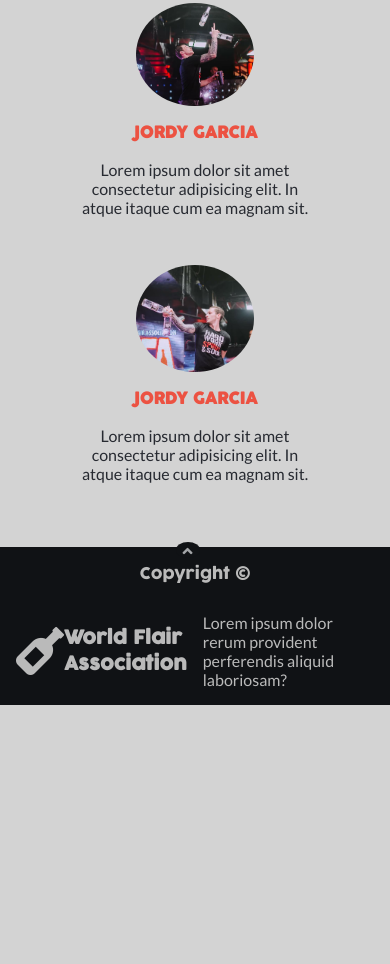
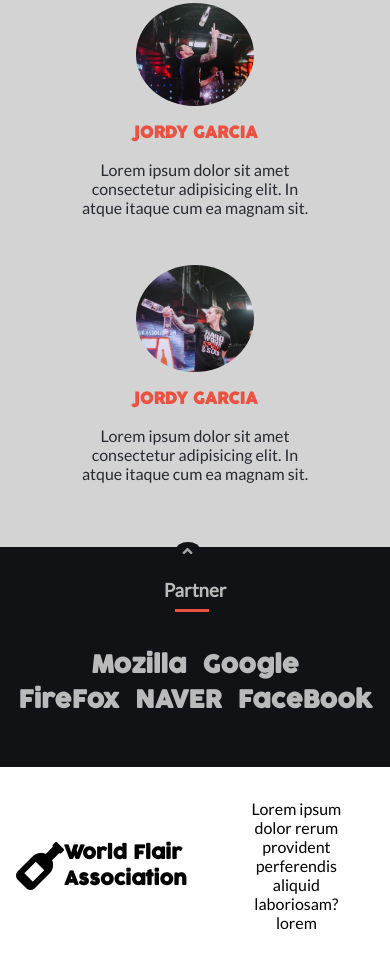
Before and after one commit to garciajordy/WFA-Conference-Platform, a plain HTML site: page about.html in a window 390 px wide. Shown: the part 1333-2297 px from the top of the page. Before the commit the page ends 2038 px from the top, so only its background shows below. Drawn offline with Linux system fonts and the light colour scheme.

Commit message:
Add extra footer with partners like requested and add styling for responsiveness

```diff
--- a/about.html
+++ b/about.html
@@ -103,17 +103,38 @@
         </div>
     </main>
     <footer>
+        <div class="top-footer">
             <div class="arrow-con">
                 <a href="#"><i class="fas fa-angle-up fa-1x"></i></a>
             </div>
-        <div class="top-footer">Copyright &copy; </div>
+            <div class="partner-nav">
+                <h3>P<span>artn</span>er</h3>
+            </div>
+
+            <div id="logo-con" class="logo-con">
+                <div class="logo-con-1">
+                    <h2>Mozilla</h2>
+                    <h2>Google</h2>
+                </div>
+
+                <div class="logo-con-1">
+                    <h2>FireFox</h2>
+                    <h2>NAVER</h2>
+                    <h2>FaceBook</h2>
+                </div>
+
+            </div>
+
+        </div>
+        <div class="bottom-footer">
             <div class="left-footer">
                 <i class="fas fa-wine-bottle fa-3x"></i>
                 <h3>World Flair Association</h3>
             </div>
             <div class="right-footer">
                 <p>Lorem ipsum dolor
-                rerum provident perferendis aliquid laboriosam?</p>
+                    rerum provident perferendis aliquid laboriosam? lorem</p>
+            </div>
         </div>
     </footer>
     <script src="js/main.js"></script>
--- a/style/_mobile.scss
+++ b/style/_mobile.scss
@@ -98,4 +98,10 @@
   .big-screen-bottom {
     display: grid;
   }
+
+  #logo-con {
+    display: flex;
+    justify-content: center;
+    gap: 1rem;
+  }
 }
--- a/style/style.scss
+++ b/style/style.scss
@@ -385,34 +385,74 @@
 }
 
 // Footer
-footer {
+.top-footer {
+  display: flex;
+  position: relative;
+  padding: 1rem;
+  background-color: darken($primary-color,10);
+  color: darken($tertiary-color, 10);
+  justify-content: center;
+  align-items: center;
+  flex-direction: column;
+
+  .partner-nav {
+      display: flex;
+      padding: 1rem;
+
+      h3 {
+        font-family: "lato";
+
+        span {
+          border-bottom: $secondary-color 3px solid;
+          padding-bottom: 0.5rem;
+          font-family: "lato";
+        }
+      }
+
+
+  }
+  .logo-con {
+    display: grid;
+    width: 100%;
+    grid-template-rows: 1fr 1fr;
+    padding: 2rem 0;
+
+    .logo-con-1 {
+      display: flex;
+      justify-content: center;
+      gap: 1rem;
+
+
+      h2 {
+        font-size: 100;
+      }
+    }
+  }
+}
+
+.bottom-footer {
   display: grid;
-  position: relative;
   grid-template-columns: 1fr 1fr;
-  grid-template-rows: 50px 1fr;
-  grid-template-areas: "topf topf" "leftf rightf";
-  padding: 1rem;
-  background-color: darken($primary-color, 10);
-  color: darken($tertiary-color, 10);
+  background-color: lighten($tertiary-color, 20);
 
-  .top-footer {
-    grid-area: topf;
+  .copy {
     text-align: center;
   }
 
   .left-footer {
-    grid-area: leftf;
     display: flex;
     justify-content: center;
     align-items: center;
-    margin-right: 1rem;
+    padding: 1rem;
   }
 
   .right-footer {
-    grid-area: rightf;
     display: flex;
     justify-content: center;
     align-items: center;
+    padding: 2rem;
+    text-align: center;
+
   }
 }
 
```
Also changed, not shown: index.html (+22 -1 lines), tickets.html (+23 -2 lines), style/style.css, 1 other file. Lines whose indentation alone changed are shown as unchanged.
